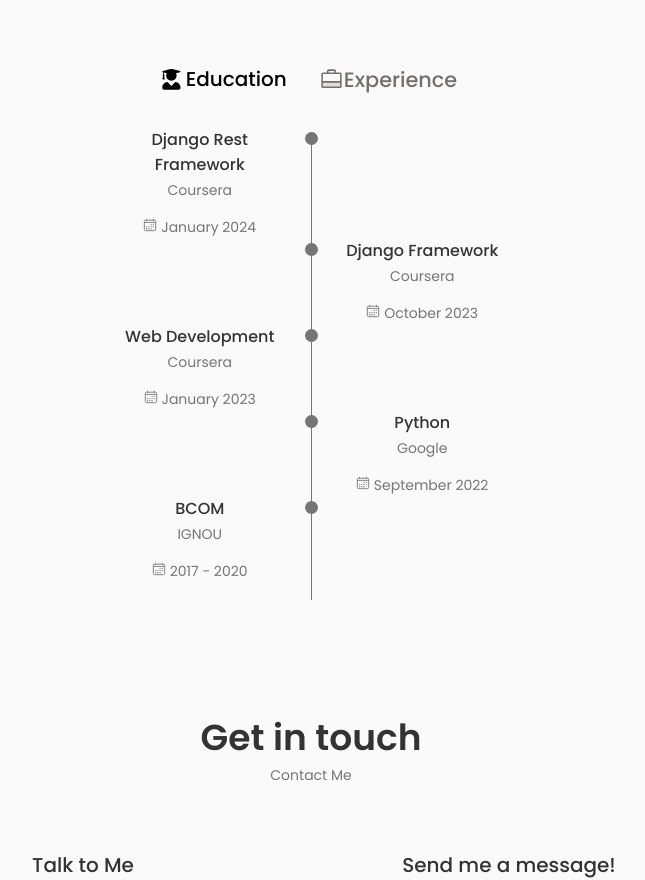
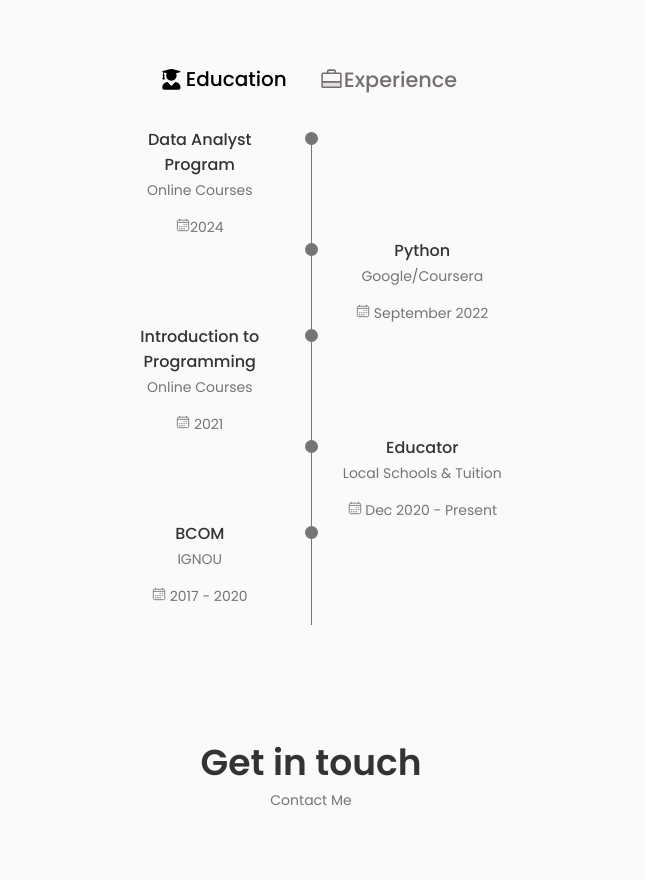
Before and after one commit to sujit10x12/portfolio, a React (Vite) app: page / in a window 1280 px wide. Shown: the part 5063-5943 px from the top of the page, without its empty margins (329-974 px from the left). Built offline with nearby package versions, Linux system fonts and the light colour scheme; a web font is replaced by a local one.

Commit message:
edit qualification section

```diff
--- a/index.html
+++ b/index.html
@@ -3,7 +3,6 @@
   <head>
     <meta charset="UTF-8" />
     <link rel="icon" type="image/svg+xml" href="/favicon.ico" />
-    <link rel="icon" type="image/svg+xml" href="/sujit.png" />
     <meta name="viewport" content="width=device-width, initial-scale=1.0" />
     <link href="https://fonts.googleapis.com/css2?family=Bebas+Neue&family=Castoro+Titling&family=Cuprum:ital,wght@0,400..700;1,400..700&family=Italiana&family=Karla:ital,wght@0,200..800;1,200..800&family=Montserrat:ital,wght@0,100..900;1,100..900&family=Racing+Sans+One&display=swap" rel="stylesheet">
     <link href="https://fonts.googleapis.com/css2?family=Poppins:ital,wght@0,100;0,200;0,300;0,400;0,500;0,600;0,700;0,800;0,900;1,100;1,200;1,300;1,400;1,500;1,600;1,700;1,800;1,900&family=Tenor+Sans&display=swap" rel="stylesheet">
--- a/src/components/Qualification/Qualification.jsx
+++ b/src/components/Qualification/Qualification.jsx
@@ -33,12 +33,12 @@ export const Qualification = () => {
                     <div className={toggleState === 1 ? "qualification__content qualification__content-active" : "qualification__content"}>
                         <div className="qualification__data">
                             <div>
-                                <h3 className="qualification__title">Django Rest Framework</h3>
+                                <h3 className="qualification__title">Data Analyst Program</h3>
                                 <span className="qualification__subtitle">
-                                    Coursera
+                                    Online Courses
                                 </span>
                                 <div className="qualification__calender">
-                                    <span><IoCalendarOutline /> January 2024</span>
+                                    <span><IoCalendarOutline />2024</span>
                                 </div>
                             </div>
 
@@ -57,24 +57,24 @@ export const Qualification = () => {
                             </div>
 
                             <div>
-                                <h3 className="qualification__title">Django Framework</h3>
+                                <h3 className="qualification__title">Python</h3>
                                 <span className="qualification__subtitle">
-                                    Coursera
+                                    Google/Coursera
                                 </span>
                                 <div className="qualification__calender">
-                                    <span><IoCalendarOutline /> October 2023</span>
+                                    <span><IoCalendarOutline /> September 2022</span>
                                 </div>
                             </div>
                         </div>
 
                         <div className="qualification__data">
                             <div>
-                                <h3 className="qualification__title">Web Development</h3>
+                                <h3 className="qualification__title">Introduction to Programming</h3>
                                 <span className="qualification__subtitle">
-                                    Coursera
+                                    Online Courses
                                 </span>
                                 <div className="qualification__calender">
-                                    <span><IoCalendarOutline /> January 2023</span>
+                                    <span><IoCalendarOutline /> 2021</span>
                                 </div>
                             </div>
 
@@ -94,12 +94,12 @@ export const Qualification = () => {
                             </div>
 
                             <div>
-                                <h3 className="qualification__title">Python</h3>
+                                <h3 className="qualification__title">Educator</h3>
                                 <span className="qualification__subtitle">
-                                    Google
+                                    Local Schools & Tuition
                                 </span>
                                 <div className="qualification__calender">
-                                    <span><IoCalendarOutline /> September 2022</span>
+                                    <span><IoCalendarOutline /> Dec 2020 - Present</span>
                                 </div>
                             </div>
                         </div>
@@ -122,6 +122,7 @@ export const Qualification = () => {
                         </div>
                     </div>
 
+                    {/* Qualification */}
                     <div className={toggleState === 2 ? "qualification__content qualification__content-active" : "qualification__content"}>
                         <p>
                             Gained practical experience by completing multiple personal projects, applying skills in SQL, Python, Excel, and data visualization to analyze real-world datasets and derive actionable insights.
```
